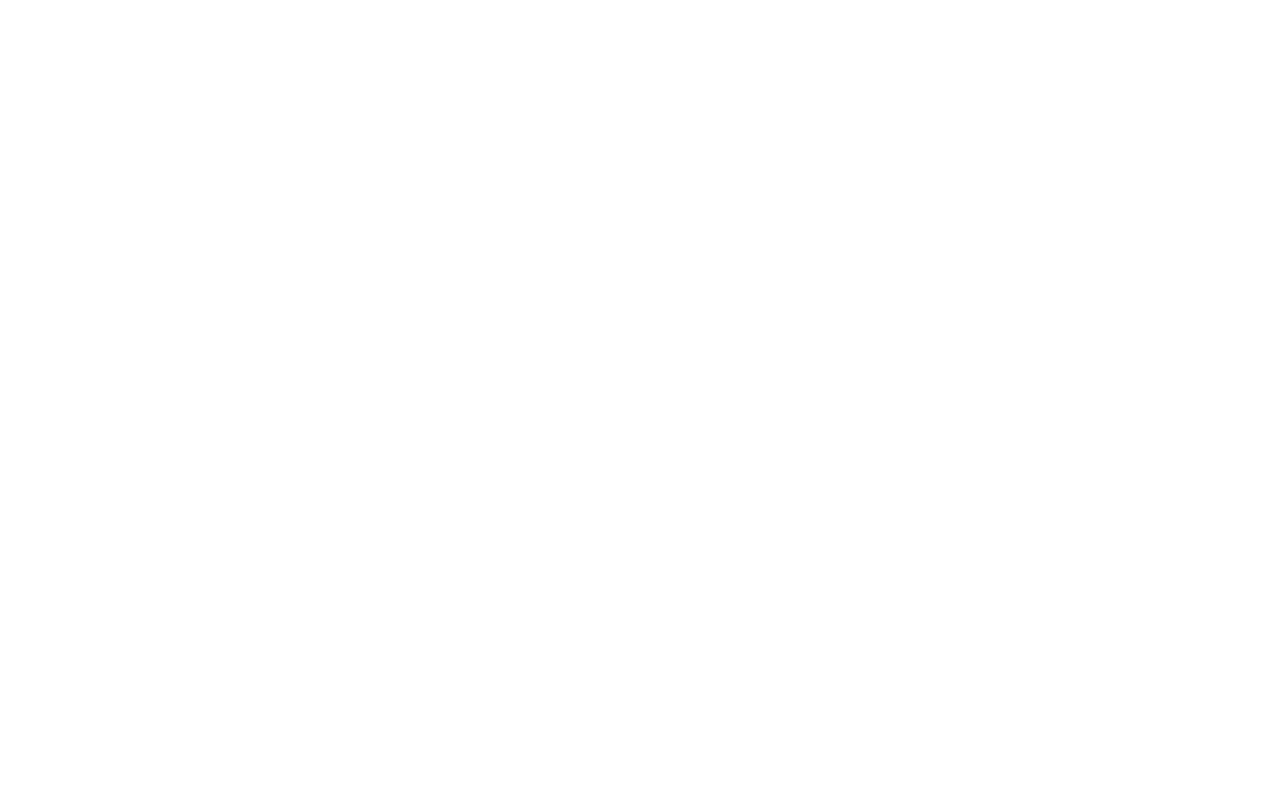
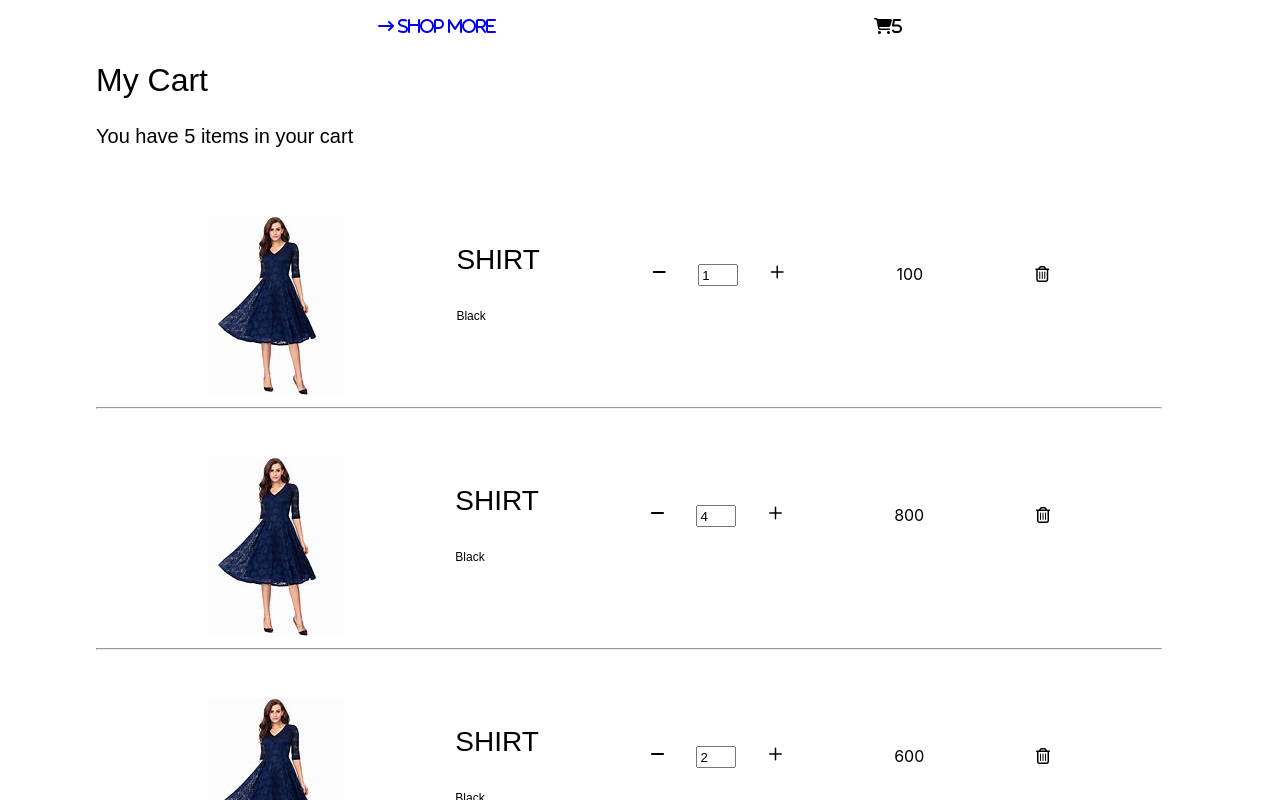
Before and after one commit to 123bhanu456/ecom, a React (Create React App) app: page /Mycart in a window 1280 px wide. Before the commit this address had no page. Shown: the top 800 px of the page. Built offline with nearby package versions, Linux system fonts and the light colour scheme.

Commit message:
feat : cart functionality

```diff
--- a/public/index.html
+++ b/public/index.html
@@ -9,6 +9,8 @@
       name="description"
       content="Web site created using create-react-app"
     />
+    <link rel="stylesheet"
+    href="https://cdnjs.cloudflare.com/ajax/libs/font-awesome/6.4.0/css/all.min.css">
     <!-- <link rel="apple-touch-icon" href="%PUBLIC_URL%/logo192.png" /> -->
     <!--
       manifest.json provides metadata used when your web app is installed on a
--- a/src/App.js
+++ b/src/App.js
@@ -3,6 +3,7 @@
 import {Routes,Route} from 'react-router-dom';
 import {Men} from './containers/Men';
 import {Home} from './containers/Home';
+import {Mycart} from './components/Mycart'
 
 function App() {
   return (
@@ -11,6 +12,8 @@
         </Route>
         <Route path='/Men' element={<Men/>}>
         </Route>
+        <Route path='/Mycart' element={<Mycart/>}>
+        </Route>
        </Routes>
 
 
--- /dev/null
+++ b/src/components/Items.jsx
@@ -0,0 +1,41 @@
+import React from 'react'
+
+
+function Items({title,description,price,img,amount}){
+
+
+  return (
+    <div>
+     <div className='items-info'>
+                  <div className='product-img'>
+                    <img src={img} alt="" />
+                  </div>
+
+                  <div className='title'>
+                       <h3>{title}</h3>
+                       <p>{description}</p>
+                  </div>
+
+                  <div className='add-sub'>
+                  <i className="fa-solid fa-minus sub" ></i>
+                  <input type="text" value={amount} className='ct' />
+                  <i className="fa-regular fa-plus add"  ></i>
+                  </div>
+
+                  <div className='price'>
+                    {price*amount}
+                  </div>
+
+                  <div className='remove-item'>
+                  <i className="fa-regular fa-trash-alt remove"  ></i>
+                  </div>
+           </div>
+           <hr />
+
+
+
+    </div>
+  )
+}
+
+export {Items}
--- /dev/null
+++ b/src/components/Mycart.jsx
@@ -0,0 +1,62 @@
+import React,{useState} from 'react';
+import './mycart.css'
+import {NavLink} from 'react-router-dom';
+import {Items} from './Items'
+import {Products} from './Products.js'
+
+function Mycart(){
+    const [Item,setItem]= useState(Products);
+
+    let sum=0;
+    Item.forEach((curItem)=>{
+      sum+=curItem.price*curItem.amount
+    })
+
+
+
+  return (
+    <div>
+          <header>
+        <div className='shop'>
+        <div>
+        <NavLink to='/'> <i class="fa-solid fa-arrow-right-long">  Shop More  </i></NavLink>
+        </div>
+        <div>
+        <i class="fa-sharp fa-solid fa-cart-shopping">{Item.length}</i>
+        </div>
+        </div>
+
+    </header>
+
+    <section className='main-cart'>
+        <div>
+        <p className='cart'>My Cart</p>
+       <p className='item-count'>You have <span>{Item.length}</span> items in your cart</p>
+        </div>
+
+        <div className='cart-items'>
+          <div className='cart-items-container'>
+
+            {
+                Item.map((curItem)=>{
+                     return <Items key={curItem.id} {...curItem}/>
+                })
+            }
+          </div>
+        </div>
+
+        <div className='total'>
+           <div>
+            <h3>Total amount :{sum}$</h3>
+             <button className='pay'>Pay</button>
+           </div>
+        </div>
+    </section>
+
+    </div>
+
+
+  )
+}
+
+export {Mycart}
--- /dev/null
+++ b/src/components/Products.js
@@ -0,0 +1,51 @@
+import cloth from './clothing/dress.jpeg';
+
+const Products=[
+    {
+        id:1,
+        title:"SHIRT",
+        description:"Black",
+        price:100,
+        img:`${cloth}`,
+        amount:1
+
+    },
+    {
+        id:2,
+        title:"SHIRT",
+        description:"Black",
+        price:200,
+        img:`${cloth}`,
+        amount:4
+
+    },
+    {
+        id:3,
+        title:"SHIRT",
+        description:"Black",
+        price:300,
+        img:`${cloth}`,
+        amount:2
+
+    },
+    {
+        id:4,
+        title:"SHIRT",
+        description:"Black",
+        price:400,
+        img:`${cloth}`,
+        amount:1
+
+    }, {
+        id:5,
+        title:"SHIRT",
+        description:"Black",
+        price:600,
+        img:`${cloth}`,
+        amount:3
+
+    }
+
+]
+
+export {Products}
--- /dev/null
+++ b/src/components/mycart.css
@@ -0,0 +1,57 @@
+.shop{
+    display: flex;
+    justify-content: space-evenly;
+    margin-top: 1rem;
+}
+.main-cart{
+    display: flex;
+    flex-direction: column;
+    margin-left: 6rem;
+}
+.cart{
+    font-size: 2rem;
+}
+.item-count{
+    font-size: 1.25rem;
+}
+.items-info{
+    display: flex;
+    margin-top: 3rem;
+    justify-content: space-evenly;
+}
+
+.add-sub{
+    display: flex;
+    gap:2rem;
+    margin-top: 3rem;
+}
+
+.ct{
+    width:2rem;
+    height: 1rem;
+}
+
+.price{
+    margin-top: 3rem;
+}
+
+.remove-item{
+    margin-top: 3rem;
+}
+.cart-items-container{
+    height: 56rem;
+    width: 90%;
+    overflow-y: scroll;
+}
+
+.total{
+    display: flex;
+    justify-content: flex-end;
+    padding-right: 8rem;
+}
+.pay{
+    border-radius: 0.3rem;
+    width:4rem;
+    height:3rem;
+    margin-bottom: 3rem;
+}
```
Also changed, not shown: src/components/clothing/dress.jpeg (added), src/containers/images/home1.png (added).
